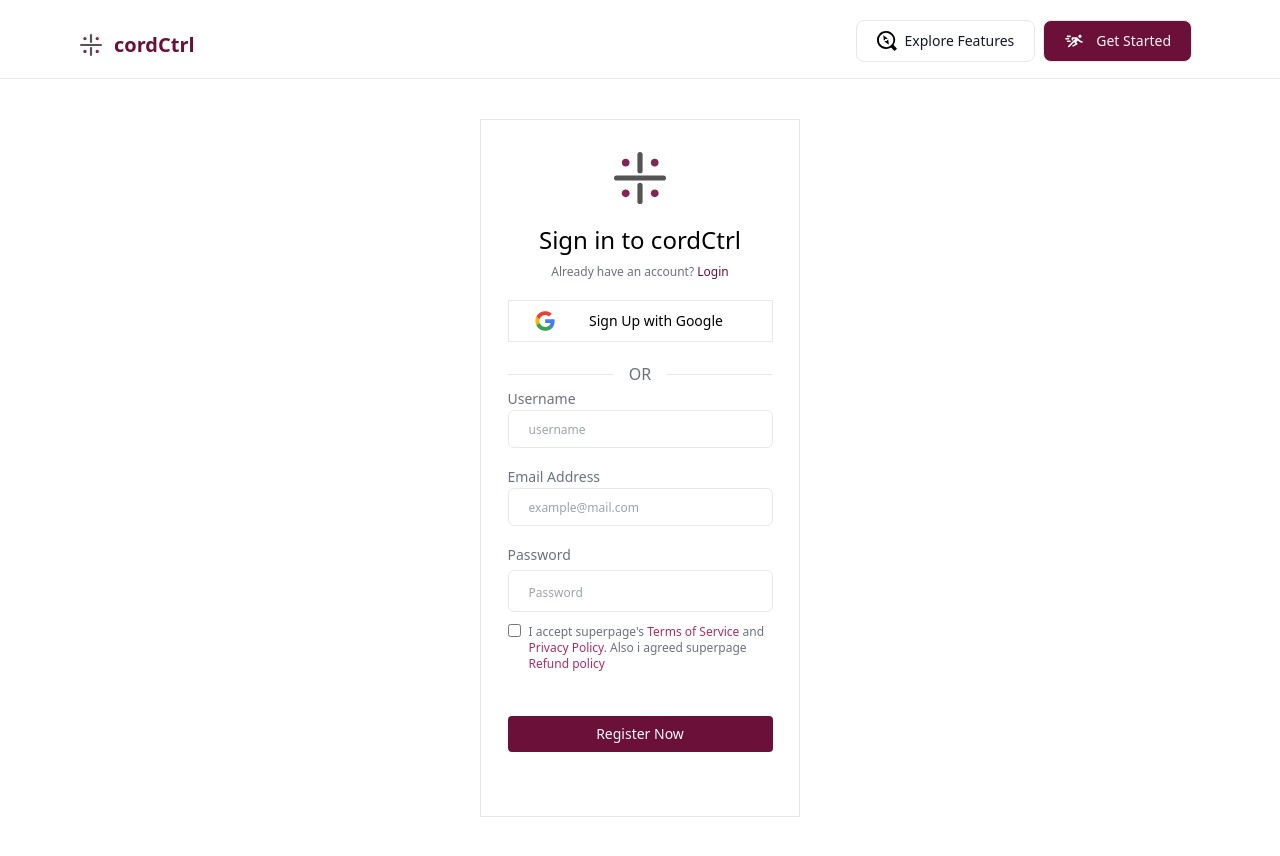
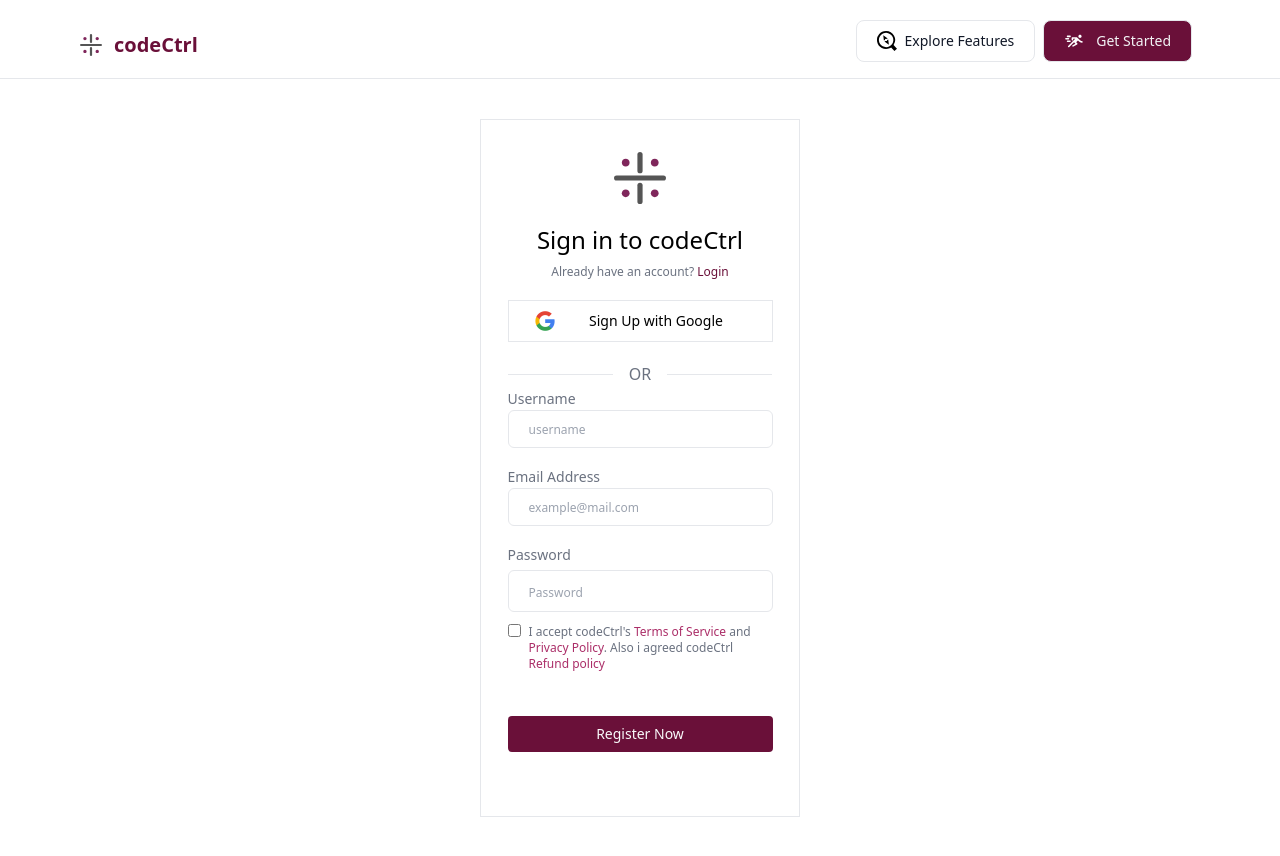
Before and after one commit to mcthekreator/codeCtrl-frontend, an Angular app: page /signup in a window 1280 px wide. Built offline with nearby package versions, Linux system fonts and the light colour scheme.

Commit message:
fix: prject renaming form cordCtrl to codeCtrl

```diff
--- a/src/app/components/footer/footer.component.html
+++ b/src/app/components/footer/footer.component.html
@@ -11,7 +11,7 @@
           <rect x="39.6" y="42.4918" width="29.5082" height="7.2" rx="3.6" transform="rotate(90 39.6 42.4918)" fill="#555555"/>
           <rect x="39.6" width="29.5082" height="7.2" rx="3.6" transform="rotate(90 39.6 0)" fill="#555555"/>
         </svg>
-        <a class="text-xl text-secondary font-semibold cursor-pointer" routerLink="" >cordCtrl</a>
+        <a class="text-xl text-secondary font-semibold cursor-pointer" routerLink="" >codeCtrl</a>
       </div>
       <ul class="flex flex-wrap items-center mb-6 text-sm font-medium text-gray-500 sm:mb-0 dark:text-gray-400">
         <li>
--- a/src/app/components/navbar/navbar.component.html
+++ b/src/app/components/navbar/navbar.component.html
@@ -9,7 +9,7 @@
       <rect x="39.6" y="42.4918" width="29.5082" height="7.2" rx="3.6" transform="rotate(90 39.6 42.4918)" fill="#555555"/>
       <rect x="39.6" width="29.5082" height="7.2" rx="3.6" transform="rotate(90 39.6 0)" fill="#555555"/>
     </svg>
-    <a class="text-xl text-secondary font-semibold cursor-pointer" routerLink="">cordCtrl</a>
+    <a class="text-xl text-secondary font-semibold cursor-pointer" routerLink="">codeCtrl</a>
   </div>
   <div>
     <a type="button" routerLink=""
--- a/src/app/components/signup-form/signup-form.component.html
+++ b/src/app/components/signup-form/signup-form.component.html
@@ -18,8 +18,8 @@
       type="password" placeholder="Password" formControlName="password" required>
     <div class="text-xs my-3 text-gray-500 flex items-start"  >
       <input type="checkbox" required formControlName="agreement">
-      <h6 class="mx-2"> I accept superpage's <span class="text-tertiary">Terms of Service </span>and <span
-        class="text-tertiary">Privacy Policy</span>. Also i agreed superpage <span
+      <h6 class="mx-2"> I accept codeCtrl's <span class="text-tertiary">Terms of Service </span>and <span
+        class="text-tertiary">Privacy Policy</span>. Also i agreed codeCtrl <span
         class="text-tertiary">Refund policy</span></h6>
     </div>
     <button
--- a/src/app/pages/login/login.component.html
+++ b/src/app/pages/login/login.component.html
@@ -13,7 +13,7 @@
         <rect x="39.6" y="42.4918" width="29.5082" height="7.2" rx="3.6" transform="rotate(90 39.6 42.4918)" fill="#555555"/>
         <rect x="39.6" width="29.5082" height="7.2" rx="3.6" transform="rotate(90 39.6 0)" fill="#555555"/>
       </svg>
-      <h3 class="text-center text-2xl font-medium mb-2 mt-5">Sign in to cordCtrl</h3>
+      <h3 class="text-center text-2xl font-medium mb-2 mt-5">Sign in to codeCtrl</h3>
       <p class="text-center text-xs text-gray-500">Don't have an account? <span class="text-secondary cursor-pointer font-medium" routerLink="/signup">Sign Up</span> </p>
       <div class="py-1 px-5 my-5 border w-10/12 mx-auto flex items-center hover:bg-secondary hover:text-gray-50 cursor-pointer ease-out duration-500 transition-delay-100">
         <img src="assets/google.png" class="w-8" alt="">
--- a/src/app/pages/sign-up/sign-up.component.html
+++ b/src/app/pages/sign-up/sign-up.component.html
@@ -11,7 +11,7 @@
       <rect x="39.6" width="29.5082" height="7.2" rx="3.6" transform="rotate(90 39.6 0)" fill="#555555"/>
     </svg>
 
-    <h3 class="text-center text-2xl font-medium mb-2 mt-5">Sign in to cordCtrl</h3>
+    <h3 class="text-center text-2xl font-medium mb-2 mt-5">Sign in to codeCtrl</h3>
     <p class="text-center text-xs text-gray-500">Already have an account? <span class="text-secondary cursor-pointer font-medium" routerLink="/login">Login</span> </p>
     <div class="py-1 px-5 my-5 border w-10/12 mx-auto flex items-center hover:bg-secondary hover:text-gray-50 cursor-pointer ease-out duration-500 transition-delay-100">
       <img src="assets/google.png" class="w-8" alt="">
```
Also changed, not shown: src/app/pages/home/home.component.html (+5 -5 lines).
